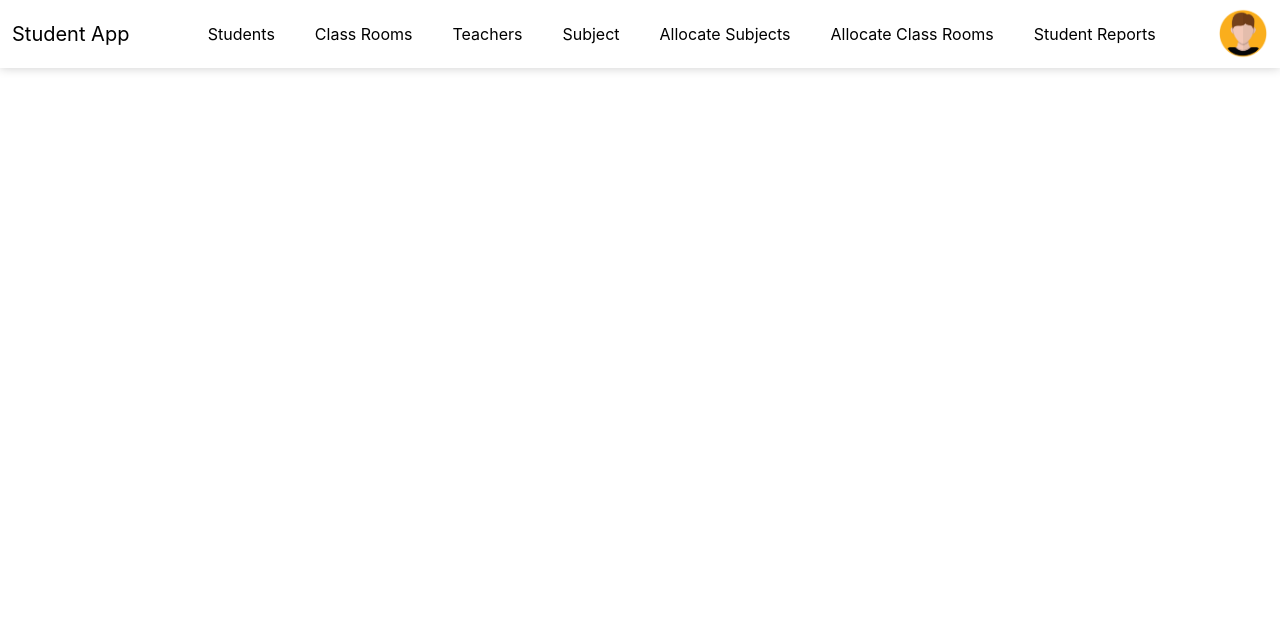
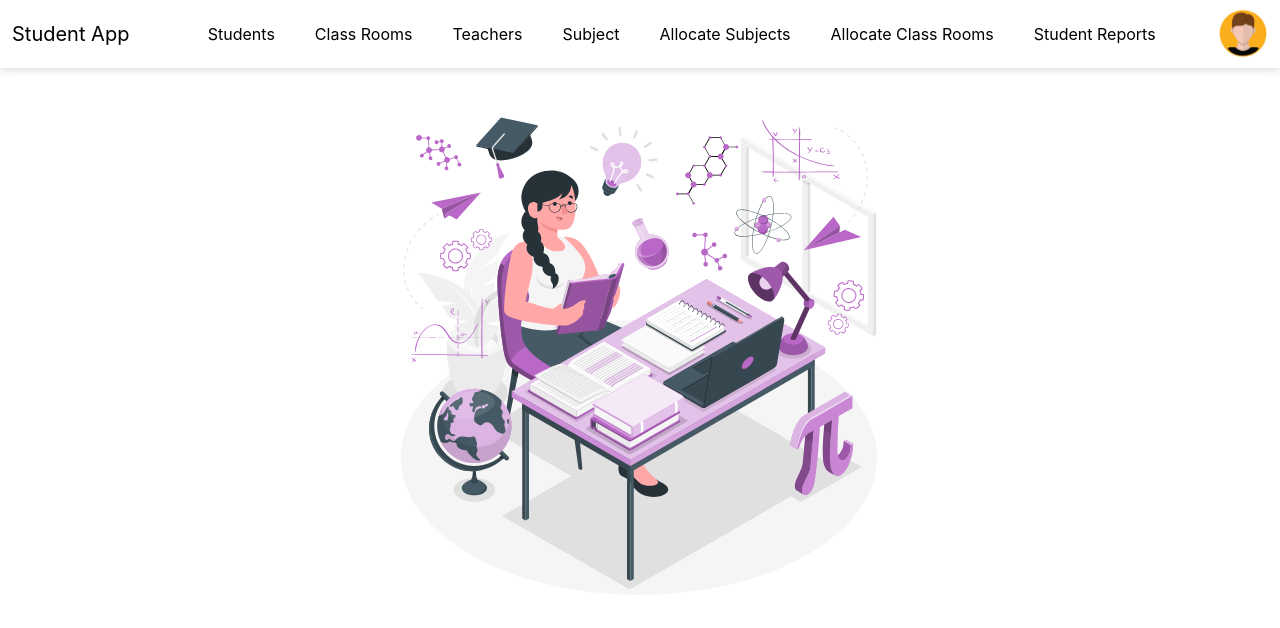
Before and after one commit to Dileepa97/react-student-app, a React (Create React App) app: page / in a window 1280 px wide. Shown: the top 628 px of the page. Built offline with nearby package versions, Linux system fonts and the light colour scheme.

Commit message:
UI improvements

```diff
--- a/src/App.js
+++ b/src/App.js
@@ -8,12 +8,14 @@ import Subject from "./pages/subject/Subject";
 import AllocateSubject from "./pages/subject/AllocateSubject";
 import AllocateClassRoom from "./pages/classRoom/AllocateClassRoom";
 import StudentReport from "./pages/student/StudentReport";
+import Home from "./pages/Home";
 
 function App() {
   return (
     <BrowserRouter>
       <Routes>
         <Route path="/" element={<Layout />}>
+          <Route index element={<Home />} />
           <Route path="students" element={<Student />} />
           <Route path="class-rooms" element={<ClassRoom />} />
           <Route path="teachers" element={<Teacher />} />
--- a/src/components/common/ContentBox.js
+++ b/src/components/common/ContentBox.js
@@ -11,7 +11,9 @@ function ContentBox({ title, child }) {
   return (
     <UncontrolledAccordion className="content-box" defaultOpen={["1"]} stayOpen>
       <AccordionItem>
-        <AccordionHeader targetId="1">{title}</AccordionHeader>
+        <AccordionHeader className="content-box-header" targetId="1">
+          {title}
+        </AccordionHeader>
         <AccordionBody accordionId="1">{child}</AccordionBody>
       </AccordionItem>
     </UncontrolledAccordion>
--- a/src/components/common/ContentBox.sass
+++ b/src/components/common/ContentBox.sass
@@ -1,2 +1,9 @@
+@import '../../styles/global-styles.sass'
+
 .content-box
     margin-bottom: 20px
+
+    .content-box-header
+        button
+            background-color: $secondary-green !important
+            color: white !important
--- a/src/components/layout/Layout.sass
+++ b/src/components/layout/Layout.sass
@@ -2,5 +2,5 @@
     height: 100%
 
 .page-area
-    padding-top: 30px
+    padding-top: 100px
     height: 100vh
--- a/src/components/layout/MenuBar.js
+++ b/src/components/layout/MenuBar.js
@@ -1,12 +1,5 @@
 import React from "react";
-import {
-  Collapse,
-  Navbar,
-  NavbarBrand,
-  Nav,
-  NavItem,
-  NavLink,
-} from "reactstrap";
+import { Collapse, Navbar, NavbarBrand, Nav, NavItem } from "reactstrap";
 import { Link } from "react-router-dom";
 import "./MenuBar.sass";
 import avatarImg from "../../assets/avatar.png";
@@ -15,10 +8,7 @@ function MenuBar() {
   return (
     <div>
       <Navbar className="nav-bar" expand={true} fixed="true">
-        <NavbarBrand href="/">
-          {" "}
-          <Link to="/">Student App </Link>
-        </NavbarBrand>
+        <NavbarBrand href="/"> Student App</NavbarBrand>
 
         <Collapse className="nav-collapse" navbar>
           <Link to="/students">
--- a/src/components/layout/MenuBar.sass
+++ b/src/components/layout/MenuBar.sass
@@ -2,6 +2,10 @@
 
 .nav-bar
     box-shadow: 0 0 10px 0 rgba(0, 0, 0, 0.2)
+    position: fixed
+    z-index: 100
+    background: white
+    width: 100%
 
     a,
     a:focus,
--- /dev/null
+++ b/src/pages/Home.js
@@ -0,0 +1,22 @@
+import React from "react";
+import coverImg from "../assets/cover.svg";
+
+function Home() {
+  const imgAlt =
+    "https://www.freepik.com/free-vector/learning-concept-illustration_10915595.htm#query=student%20graphic&position=2&from_view=keyword&track=ais&uuid=fd1b3324-4df4-4dda-8083-d9da73a4522b";
+
+  return (
+    <div
+      className="container"
+      style={{
+        display: "flex",
+        alignItems: "center",
+        justifyContent: "center",
+      }}
+    >
+      <img src={coverImg} alt={imgAlt} style={{ width: "45%" }} />
+    </div>
+  );
+}
+
+export default Home;
--- a/src/pages/student/components/StudentSubjectTeacherDetails.js
+++ b/src/pages/student/components/StudentSubjectTeacherDetails.js
@@ -1,5 +1,5 @@
 import React, { useEffect, useState } from "react";
-import { useSelector, useDispatch } from "react-redux";
+import { useSelector } from "react-redux";
 import { Label } from "reactstrap";
 import CustomTable from "../../../components/common/CustomTable";
 import StudentApi from "../../../api/StudentApi";
--- a/src/pages/teacher/components/TeacherDetails.js
+++ b/src/pages/teacher/components/TeacherDetails.js
@@ -1,5 +1,5 @@
 import React from "react";
-import { Form, Row, Col, FormGroup, Label, Input, Button } from "reactstrap";
+import { Form, Row, Col, FormGroup, Label, Input } from "reactstrap";
 import { useSelector, useDispatch } from "react-redux";
 import {
   updateForm,
--- a/src/styles/global-styles.sass
+++ b/src/styles/global-styles.sass
@@ -1,4 +1,5 @@
-$primary-green: #00b894
+$primary-green: #038b70
+$secondary-green: #0b9152
 $primary-red: #d63031
 
 .button
```
Also changed, not shown: src/assets/cover.svg (added).
